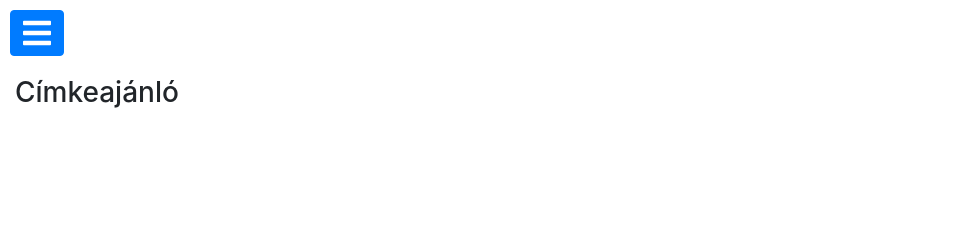
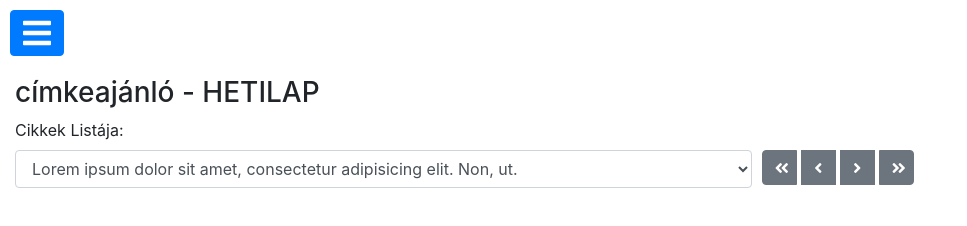
Before and after one commit to fepu08/web4-project1, a plain HTML site: page index.html in a window 1280 px wide. Shown: the whole page, without its empty margins (0-967 px from the left). Drawn offline with nearby package versions, Linux system fonts and the light colour scheme.

Commit message:
cikkek-form added weith buttons

```diff
--- a/index.html
+++ b/index.html
@@ -38,7 +38,30 @@
 
     <div class="main-container">
         <div class="container">
-            <h3>Címkeajánló</h3>
+            <h3>címkeajánló - HETILAP</h3>
+            <form>
+                <div class="form-row">
+                  <div class="form-group col-8">
+                    <label for="cikkek-listaja">Cikkek Listája:</label>
+                    <select id="cikkek-listaja" class="form-control">
+                        <option value="">Lorem ipsum dolor sit amet, consectetur adipisicing elit. Non, ut.</option>
+                        <option value="">Lorem, ipsum dolor.</option>
+                        <option value="">Lorem ipsum dolor sit amet.</option>
+                        <option value="">Lorem ipsum dolor sit amet, consectetur adipisicing elit. Non, ut.</option>
+                        <option value="">Lorem, ipsum dolor.</option>
+                        <option value="">Lorem ipsum dolor sit amet.</option>
+                    </select>
+                  </div>
+
+                  <div class="btn-group col-4 col-md-2 d-flex justify-content-start">
+                    <button type="button" id="button-double-left" class="btn btn-secondary text-center"><i class="fas fa-angle-double-left"></i></button>
+                    <button type="button" id="button-left" class="btn btn-secondary"><i class="fas fa-angle-left"></i></button>
+                    <button type="button" id="button-right" class="btn btn-secondary"><i class="fas fa-angle-right"></i></button>
+                    <button type="button" id="button-double-right" class="btn btn-secondary "><i class="fas fa-angle-double-right"></i></button>
+                  </div>
+                </div>
+              </form>
+
         </div>
     </div>
     <!-- JS -->
--- a/style.css
+++ b/style.css
@@ -94,3 +94,15 @@ nav ul li:last-child{
 .container {
   margin: 10px 0;
 }
+
+.btn-group {
+  align-items: center;
+  flex-direction: row;
+  margin-top: 14px;
+}
+
+.btn-group button {
+  margin: 0 5px;
+  width: 35px;
+  height: 35px;
+}
```
